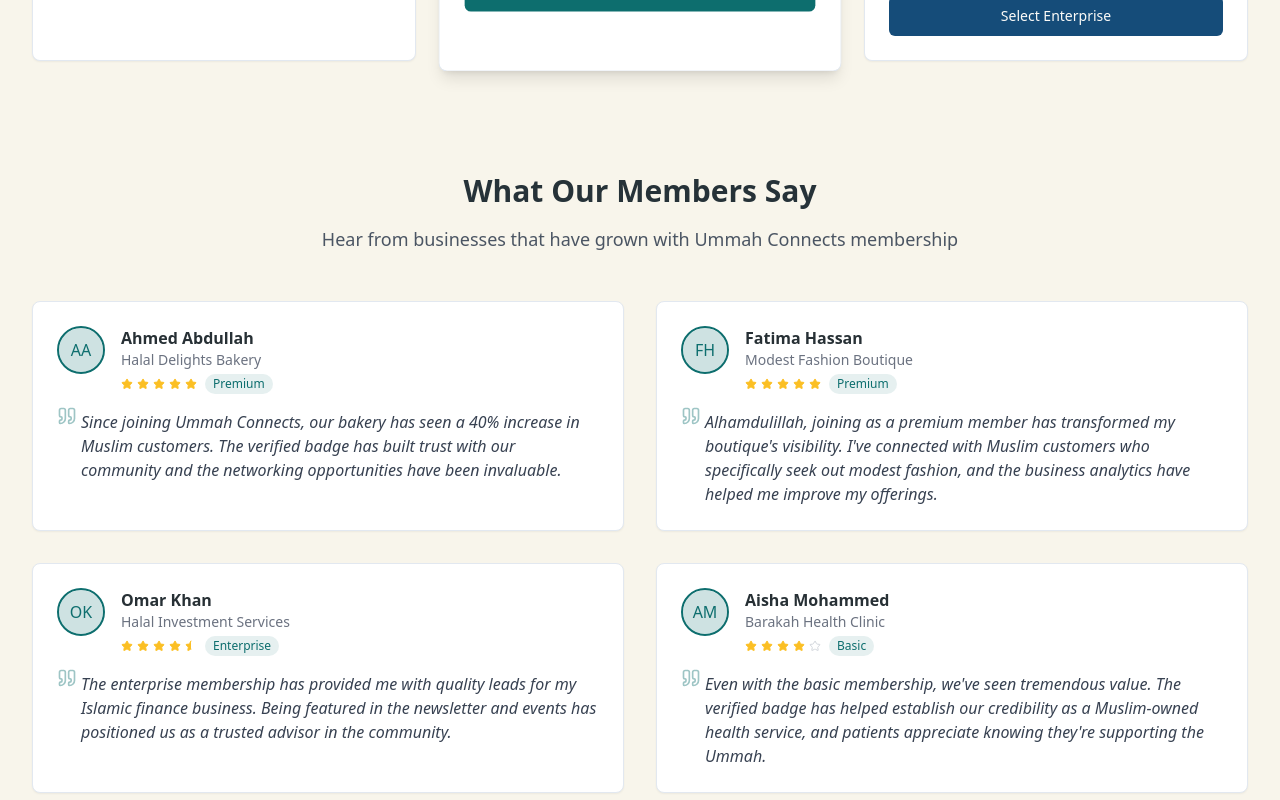
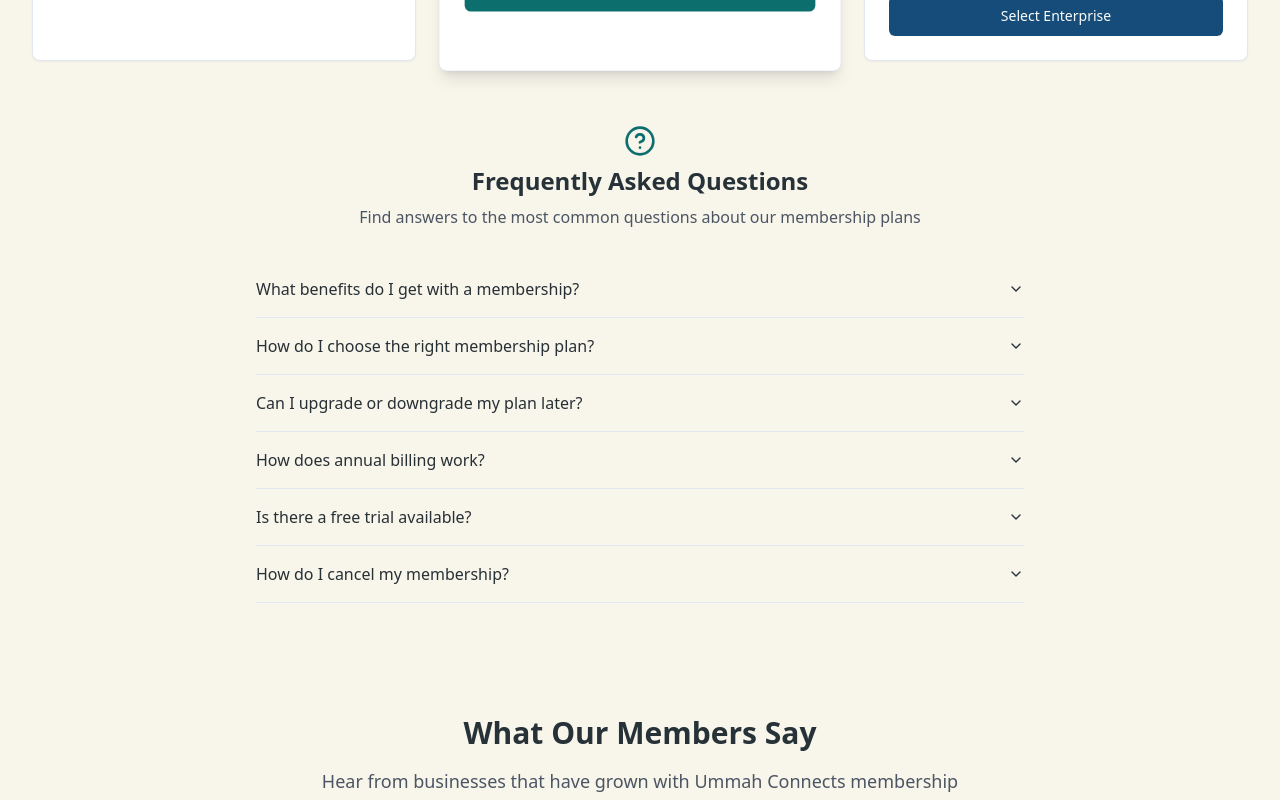
Before and after one commit to Ummahconnects/UmmahRES, a React (Vite) app: page /membership in a window 1280 px wide. Shown: the part 1000-1800 px from the top of the page. Built offline with nearby package versions, Linux system fonts and the light colour scheme; a web font is replaced by a local one.

Commit message:
Add FAQ section to membership page
Adds an FAQ section to the membership page to answer common questions.

```diff
--- /dev/null
+++ b/src/components/membership/MembershipFAQ.tsx
@@ -0,0 +1,63 @@
+
+import { Accordion, AccordionContent, AccordionItem, AccordionTrigger } from "@/components/ui/accordion";
+import { HelpCircle } from "lucide-react";
+
+const faqItems = [
+  {
+    question: "What benefits do I get with a membership?",
+    answer: "Membership gives you enhanced visibility in search results, a verified business badge, access to business analytics, priority customer support, and the ability to connect with the wider Muslim community. Different tiers offer different levels of benefits."
+  },
+  {
+    question: "How do I choose the right membership plan?",
+    answer: "Basic plan is ideal for new or small businesses just starting out. Premium is perfect for growing businesses that need more visibility and features. Enterprise plan is designed for established businesses that want maximum exposure and premium features."
+  },
+  {
+    question: "Can I upgrade or downgrade my plan later?",
+    answer: "Yes, you can upgrade or downgrade your membership plan at any time. When upgrading, you'll have immediate access to new features. When downgrading, your current plan will remain active until the end of your billing cycle."
+  },
+  {
+    question: "How does annual billing work?",
+    answer: "Annual billing charges you once per year instead of monthly. You get a significant discount (usually 15-20%) compared to paying monthly. Your membership will be active for the entire 12-month period once payment is processed."
+  },
+  {
+    question: "Is there a free trial available?",
+    answer: "Currently, we don't offer a free trial, but we do have a 30-day money-back guarantee if you're not satisfied with your membership for any reason."
+  },
+  {
+    question: "How do I cancel my membership?",
+    answer: "You can cancel your membership at any time from your account dashboard. If you cancel, your membership will remain active until the end of your current billing period."
+  }
+];
+
+const MembershipFAQ = () => {
+  return (
+    <div className="my-16">
+      <div className="text-center mb-8">
+        <div className="flex justify-center mb-2">
+          <HelpCircle className="h-8 w-8 text-muslim-teal" />
+        </div>
+        <h2 className="text-2xl font-bold text-muslim-dark mb-2">Frequently Asked Questions</h2>
+        <p className="text-gray-600 max-w-2xl mx-auto">
+          Find answers to the most common questions about our membership plans
+        </p>
+      </div>
+
+      <div className="max-w-3xl mx-auto">
+        <Accordion type="single" collapsible className="w-full">
+          {faqItems.map((item, index) => (
+            <AccordionItem key={index} value={`item-${index}`}>
+              <AccordionTrigger className="text-left font-medium">
+                {item.question}
+              </AccordionTrigger>
+              <AccordionContent className="text-gray-600">
+                {item.answer}
+              </AccordionContent>
+            </AccordionItem>
+          ))}
+        </Accordion>
+      </div>
+    </div>
+  );
+};
+
+export default MembershipFAQ;
--- a/src/pages/Membership.tsx
+++ b/src/pages/Membership.tsx
@@ -8,6 +8,7 @@ import MembershipForm from "@/components/membership/MembershipForm";
 import TestimonialsSection from "@/components/membership/TestimonialsSection";
 import MembershipHeader from "@/components/membership/MembershipHeader";
 import MembershipPlans from "@/components/membership/MembershipPlans";
+import MembershipFAQ from "@/components/membership/MembershipFAQ";
 
 const MembershipPage = () => {
   const [activeTab, setActiveTab] = useState("plans");
@@ -34,6 +35,7 @@ const MembershipPage = () => {
         <Tabs value={activeTab} className="w-full mb-16">
           <TabsContent value="plans">
             <MembershipPlans />
+            <MembershipFAQ />
           </TabsContent>
 
           <TabsContent value="benefits">
```
